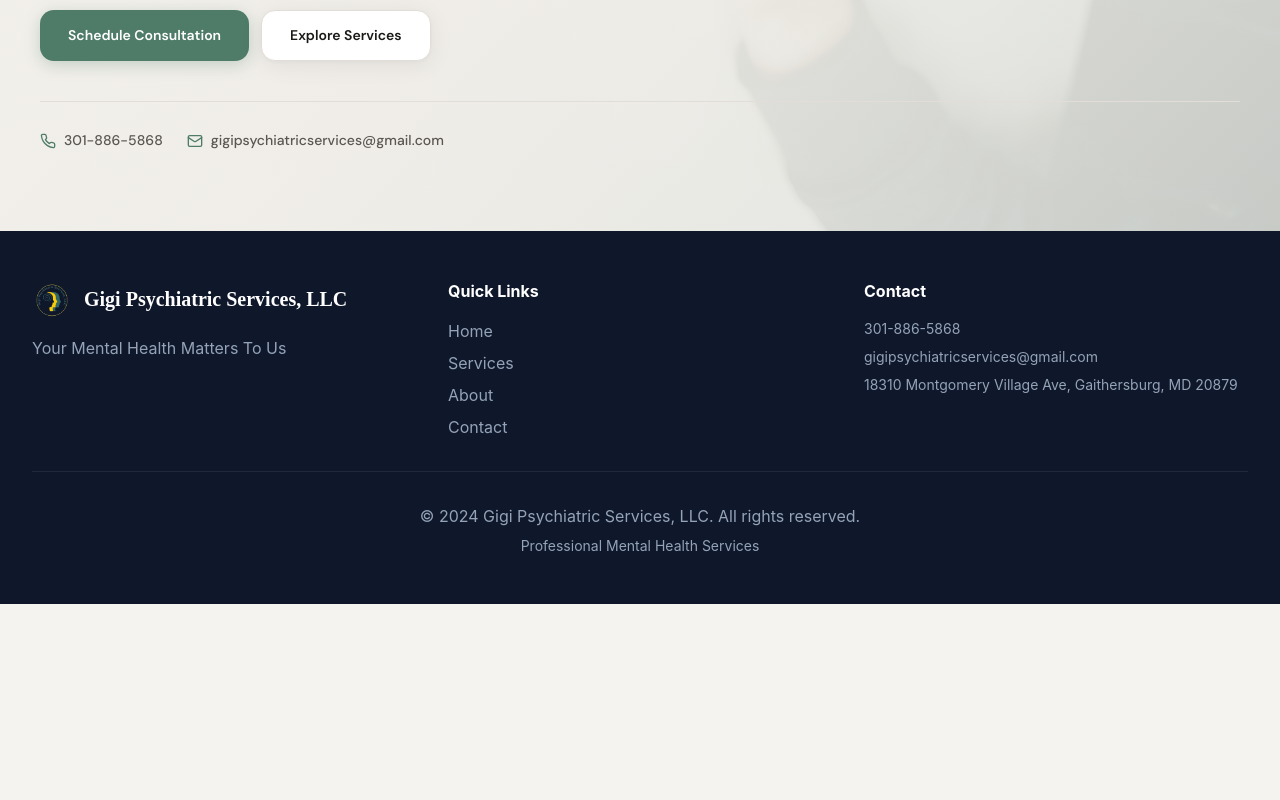
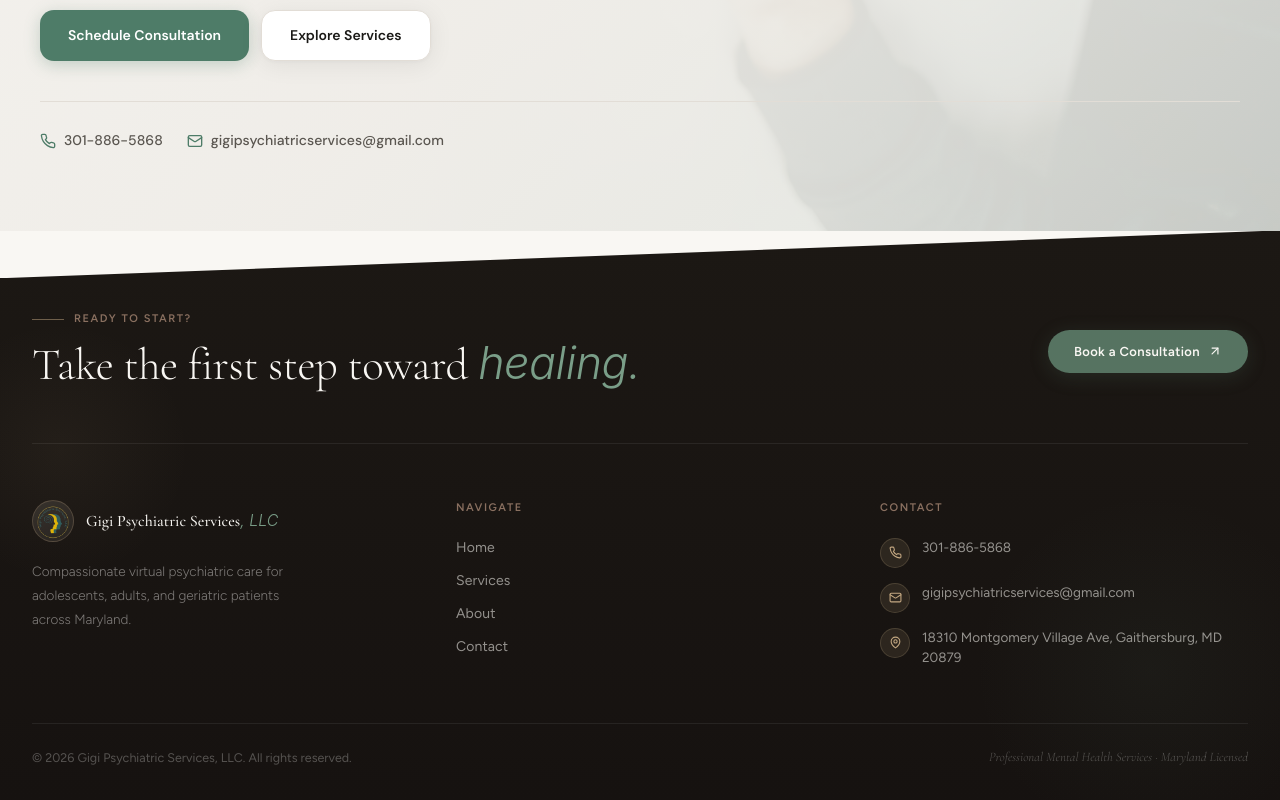
Before and after one commit to pkemani06/gigi-psychiatric-services, a React (Create React App) app in the folder frontend/: page / in a window 1280 px wide. Shown: the part 665-1465 px from the top of the page. Before the commit the page ends 1269 px from the top, so only its background shows below. Built offline with nearby package versions, Linux system fonts and the light colour scheme; a web font is replaced by a local one.

Commit message:
fixed footer routes

```diff
--- a/frontend/src/components/Footer.jsx
+++ b/frontend/src/components/Footer.jsx
@@ -1,4 +1,5 @@
 import { useNavigate } from 'react-router-dom';
+import { Phone, Mail, MapPin, ArrowUpRight } from 'lucide-react';
 
 const info = {
   name: "Gigi Psychiatric Services, LLC",
@@ -8,43 +9,329 @@
   address: "18310 Montgomery Village Ave, Gaithersburg, MD 20879",
 };
 
+const footerLinks = [
+  { label: 'Home', href: '/' },
+  { label: 'Services', href: '/services' },
+  { label: 'About', href: '/about' },
+  { label: 'Contact', href: '/contact' },
+];
+
+const footerStyles = `
+  @import url('https://fonts.googleapis.com/css2?family=Cormorant+Garamond:ital,wght@0,300;0,400;0,500;1,300;1,400&family=Figtree:wght@300;400;500;600&display=swap');
+
+  .footer-link-btn {
+    display: inline-flex;
+    align-items: center;
+    gap: 6px;
+    font-family: 'Figtree', sans-serif;
+    font-size: 14px;
+    font-weight: 400;
+    color: rgba(249,247,243,0.55);
+    background: none;
+    border: none;
+    cursor: pointer;
+    padding: 0;
+    transition: color 0.2s;
+    letter-spacing: 0.01em;
+  }
+  .footer-link-btn:hover {
+    color: rgba(249,247,243,0.95);
+  }
+  .footer-link-btn .arrow-icon {
+    opacity: 0;
+    transform: translateX(-4px);
+    transition: all 0.2s;
+  }
+  .footer-link-btn:hover .arrow-icon {
+    opacity: 1;
+    transform: translateX(0);
+  }
+
+  .footer-contact-row {
+    display: flex;
+    align-items: flex-start;
+    gap: 12px;
+    color: rgba(249,247,243,0.55);
+    font-family: 'Figtree', sans-serif;
+    font-size: 13.5px;
+    font-weight: 400;
+    line-height: 1.5;
+    text-decoration: none;
+    transition: color 0.2s;
+  }
+  .footer-contact-row:hover {
+    color: rgba(249,247,243,0.9);
+  }
+  .footer-icon-wrap {
+    width: 30px;
+    height: 30px;
+    border-radius: 50%;
+    background: rgba(196,168,130,0.12);
+    border: 1px solid rgba(196,168,130,0.2);
+    display: flex;
+    align-items: center;
+    justify-content: center;
+    flex-shrink: 0;
+    margin-top: 1px;
+    transition: background 0.2s, border-color 0.2s;
+  }
+  .footer-contact-row:hover .footer-icon-wrap {
+    background: rgba(196,168,130,0.22);
+    border-color: rgba(196,168,130,0.4);
+  }
+
+  .footer-book-btn {
+    display: inline-flex;
+    align-items: center;
+    gap: 8px;
+    padding: 12px 26px;
+    background: rgba(92,126,106,0.9);
+    color: #f9f7f3;
+    border: none;
+    border-radius: 999px;
+    font-family: 'Figtree', sans-serif;
+    font-size: 13px;
+    font-weight: 600;
+    letter-spacing: 0.03em;
+    cursor: pointer;
+    transition: all 0.25s cubic-bezier(0.34,1.56,0.64,1);
+    box-shadow: 0 4px 20px rgba(92,126,106,0.2);
+  }
+  .footer-book-btn:hover {
+    background: #5c7e6a;
+    transform: translateY(-2px) scale(1.02);
+    box-shadow: 0 8px 28px rgba(92,126,106,0.35);
+  }
+`;
+
 export default function Footer() {
   const navigate = useNavigate();
+
   return (
-    <footer className="bg-slate-900 text-white py-12 px-4 sm:px-6 lg:px-8">
-      <div className="max-w-7xl mx-auto">
-        <div className="grid md:grid-cols-3 gap-8 mb-8">
+    <>
+      <style>{footerStyles}</style>
+
+      <footer style={{
+        background: 'linear-gradient(180deg, #1c1814 0%, #161210 100%)',
+        position: 'relative',
+        overflow: 'hidden',
+      }}>
+
+        {/* Subtle top slant matching the page's section transitions */}
+        <div style={{
+          position: 'absolute', top: -1, left: 0, right: 0,
+          height: 48,
+          background: '#f9f7f3',
+          clipPath: 'polygon(0 0, 100% 0, 100% 0, 0 100%)',
+          pointerEvents: 'none',
+        }} />
+
+        {/* Atmospheric orb */}
+        <div style={{
+          position: 'absolute', bottom: -60, right: -60,
+          width: 380, height: 380, borderRadius: '50%',
+          background: 'radial-gradient(circle, rgba(92,126,106,0.07) 0%, transparent 65%)',
+          pointerEvents: 'none',
+        }} />
+        <div style={{
+          position: 'absolute', top: 80, left: -80,
+          width: 280, height: 280, borderRadius: '50%',
+          background: 'radial-gradient(circle, rgba(196,168,130,0.06) 0%, transparent 65%)',
+          pointerEvents: 'none',
+        }} />
+
+        <div style={{ maxWidth: 1280, margin: '0 auto', padding: '80px 32px 0', position: 'relative', zIndex: 1 }}>
+
+          {/* ── Top CTA band ── */}
+          <div style={{
+            display: 'flex',
+            flexWrap: 'wrap',
+            alignItems: 'center',
+            justifyContent: 'space-between',
+            gap: 24,
+            paddingBottom: 52,
+            borderBottom: '1px solid rgba(255,255,255,0.07)',
+            marginBottom: 56,
+          }}>
             <div>
-            <div className="flex items-center gap-3 mb-4">
-              <img src="/images/logo.png" alt="Logo" className="w-10 h-10 object-contain" />
-              <h3 className="text-xl font-bold">{info.name}</h3>
+              <div style={{ display: 'flex', alignItems: 'center', gap: 10, marginBottom: 10 }}>
+                <div style={{ width: 32, height: 1, background: '#c4a882', opacity: 0.5 }} />
+                <span style={{
+                  fontFamily: "'Figtree', sans-serif",
+                  fontSize: 11,
+                  fontWeight: 600,
+                  letterSpacing: '0.14em',
+                  textTransform: 'uppercase',
+                  color: '#8a7060',
+                }}>
+                  Ready to start?
+                </span>
               </div>
-            <p className="text-slate-400 leading-relaxed">{info.tagline}</p>
+              <h2 style={{
+                fontFamily: "'Cormorant Garamond', Georgia, serif",
+                fontWeight: 300,
+                fontSize: 'clamp(1.8rem, 3.5vw, 2.8rem)',
+                lineHeight: 1.15,
+                color: '#f9f7f3',
+                letterSpacing: '-0.01em',
+              }}>
+                Take the first step toward{' '}
+                <em style={{ color: '#7a9e88', fontStyle: 'italic' }}>healing.</em>
+              </h2>
+            </div>
+            <button className="footer-book-btn" onClick={() => navigate('/booking')}>
+              Book a Consultation
+              <ArrowUpRight size={14} />
+            </button>
+          </div>
+
+          {/* ── Main 3-col grid ── */}
+          <div style={{
+            display: 'grid',
+            gridTemplateColumns: 'repeat(auto-fit, minmax(220px, 1fr))',
+            gap: '40px 56px',
+            marginBottom: 56,
+          }}>
+
+            {/* Col 1 — Brand */}
+            <div>
+              <div style={{ display: 'flex', alignItems: 'center', gap: 12, marginBottom: 18 }}>
+                <div style={{
+                  width: 42, height: 42, borderRadius: '50%',
+                  background: 'linear-gradient(145deg, rgba(232,221,208,0.12), rgba(242,237,229,0.06))',
+                  border: '1px solid rgba(196,168,130,0.25)',
+                  display: 'flex', alignItems: 'center', justifyContent: 'center',
+                  overflow: 'hidden', flexShrink: 0,
+                }}>
+                  <img
+                    src="/images/logo.png"
+                    alt="Gigi Psychiatric Services"
+                    style={{ width: '100%', height: '100%', objectFit: 'contain', opacity: 0.85 }}
+                    onError={(e) => {
+                      e.target.style.display = 'none';
+                      e.target.parentNode.innerHTML = '<span style="font-family:Cormorant Garamond,serif;font-size:20px;font-style:italic;color:#7a9e88;font-weight:400">G</span>';
+                    }}
+                  />
                 </div>
                 <div>
-            <h4 className="font-bold mb-4">Quick Links</h4>
-            <div className="space-y-2">
-              {[['Home', '/'], ['Services', '/services'], ['About', '/about'], ['Contact', '/contact']].map(([label, href]) => (
-                <button key={href} onClick={() => navigate(href)} className="block text-slate-400 hover:text-white transition-colors">
+                  <p style={{
+                    fontFamily: "'Cormorant Garamond', serif",
+                    fontSize: 16,
+                    fontWeight: 500,
+                    color: '#f9f7f3',
+                    lineHeight: 1.2,
+                    margin: 0,
+                  }}>
+                    Gigi Psychiatric Services
+                    <span style={{ fontStyle: 'italic', color: '#7a9e88', fontWeight: 300 }}>, LLC</span>
+                  </p>
+                </div>
+              </div>
+              <p style={{
+                fontFamily: "'Figtree', sans-serif",
+                fontSize: 13.5,
+                fontWeight: 300,
+                color: 'rgba(249,247,243,0.45)',
+                lineHeight: 1.75,
+                maxWidth: 260,
+              }}>
+                Compassionate virtual psychiatric care for adolescents, adults, and geriatric patients across Maryland.
+              </p>
+            </div>
+
+            {/* Col 2 — Quick Links */}
+            <div>
+              <h4 style={{
+                fontFamily: "'Figtree', sans-serif",
+                fontSize: 11,
+                fontWeight: 600,
+                letterSpacing: '0.14em',
+                textTransform: 'uppercase',
+                color: '#8a7060',
+                marginBottom: 20,
+              }}>
+                Navigate
+              </h4>
+              <div style={{ display: 'flex', flexDirection: 'column', gap: 12 }}>
+                {footerLinks.map(({ label, href }) => (
+                  <button key={href} onClick={() => navigate(href)} className="footer-link-btn">
                     {label}
+                    <ArrowUpRight size={12} className="arrow-icon" />
                   </button>
                 ))}
               </div>
             </div>
+
+            {/* Col 3 — Contact */}
             <div>
-            <h4 className="font-bold mb-4">Contact</h4>
-            <div className="space-y-2 text-slate-400 text-sm">
-              <p>{info.phone}</p>
-              <p>{info.email}</p>
-              <p>{info.address}</p>
+              <h4 style={{
+                fontFamily: "'Figtree', sans-serif",
+                fontSize: 11,
+                fontWeight: 600,
+                letterSpacing: '0.14em',
+                textTransform: 'uppercase',
+                color: '#8a7060',
+                marginBottom: 20,
+              }}>
+                Contact
+              </h4>
+              <div style={{ display: 'flex', flexDirection: 'column', gap: 14 }}>
+                <a href={`tel:${info.phone}`} className="footer-contact-row">
+                  <span className="footer-icon-wrap">
+                    <Phone size={13} style={{ color: '#c4a882' }} />
+                  </span>
+                  {info.phone}
+                </a>
+                <a href={`mailto:${info.email}`} className="footer-contact-row">
+                  <span className="footer-icon-wrap">
+                    <Mail size={13} style={{ color: '#c4a882' }} />
+                  </span>
+                  {info.email}
+                </a>
+                <div className="footer-contact-row" style={{ cursor: 'default' }}>
+                  <span className="footer-icon-wrap">
+                    <MapPin size={13} style={{ color: '#c4a882' }} />
+                  </span>
+                  {info.address}
                 </div>
               </div>
             </div>
-        <div className="border-t border-slate-800 pt-8 text-center text-slate-400">
-          <p>&copy; 2024 {info.name}. All rights reserved.</p>
-          <p className="text-sm mt-2">Professional Mental Health Services</p>
+
           </div>
+
+          {/* ── Bottom Bar ── */}
+          <div style={{
+            borderTop: '1px solid rgba(255,255,255,0.07)',
+            padding: '24px 0 32px',
+            display: 'flex',
+            flexWrap: 'wrap',
+            alignItems: 'center',
+            justifyContent: 'space-between',
+            gap: 12,
+          }}>
+            <p style={{
+              fontFamily: "'Figtree', sans-serif",
+              fontSize: 12.5,
+              color: 'rgba(249,247,243,0.28)',
+              fontWeight: 400,
+              margin: 0,
+            }}>
+              © {new Date().getFullYear()} {info.name}. All rights reserved.
+            </p>
+            <p style={{
+              fontFamily: "'Cormorant Garamond', serif",
+              fontSize: 13,
+              fontStyle: 'italic',
+              fontWeight: 300,
+              color: 'rgba(249,247,243,0.28)',
+              margin: 0,
+            }}>
+              Professional Mental Health Services · Maryland Licensed
+            </p>
+          </div>
+
         </div>
       </footer>
+    </>
   );
 }
```
Lines whose indentation alone changed are shown as unchanged.
